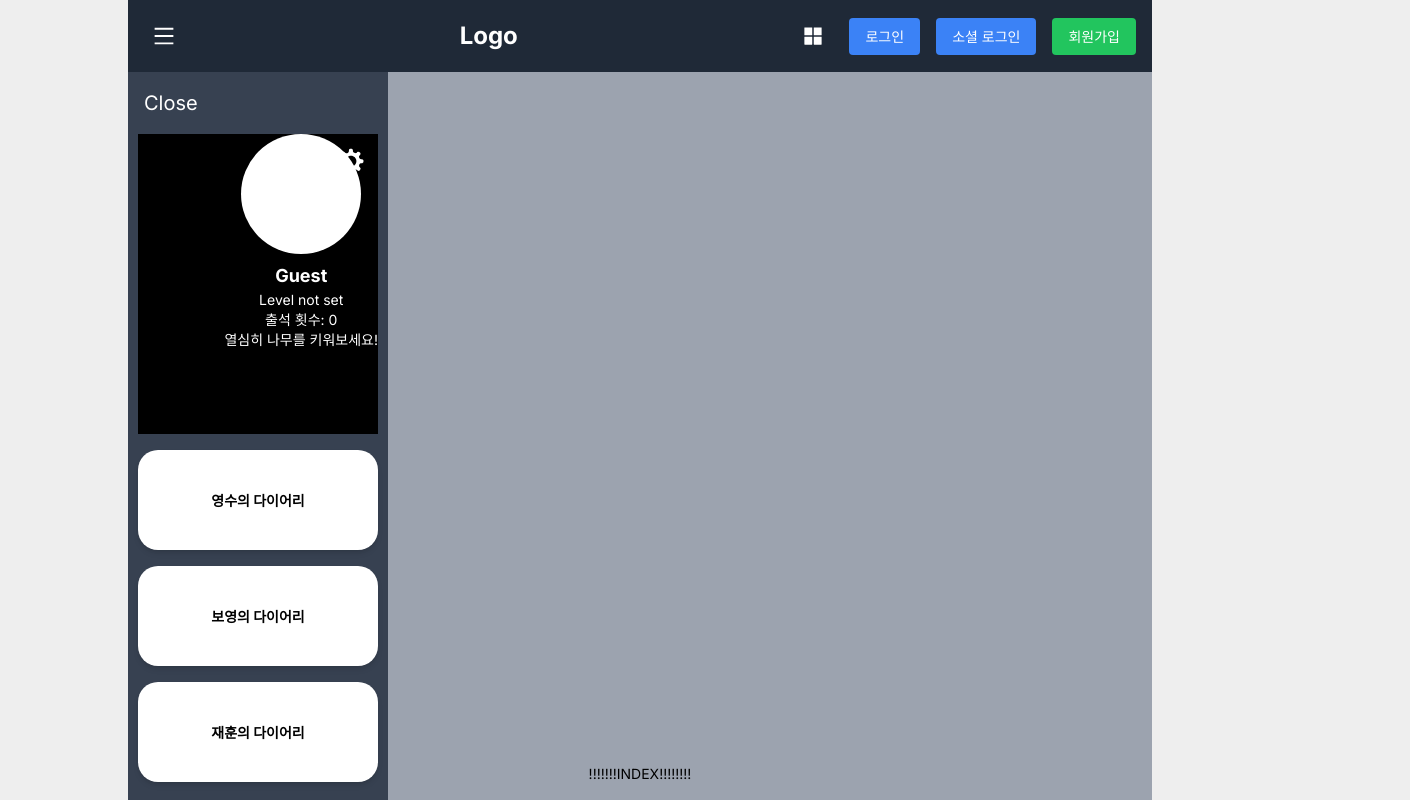
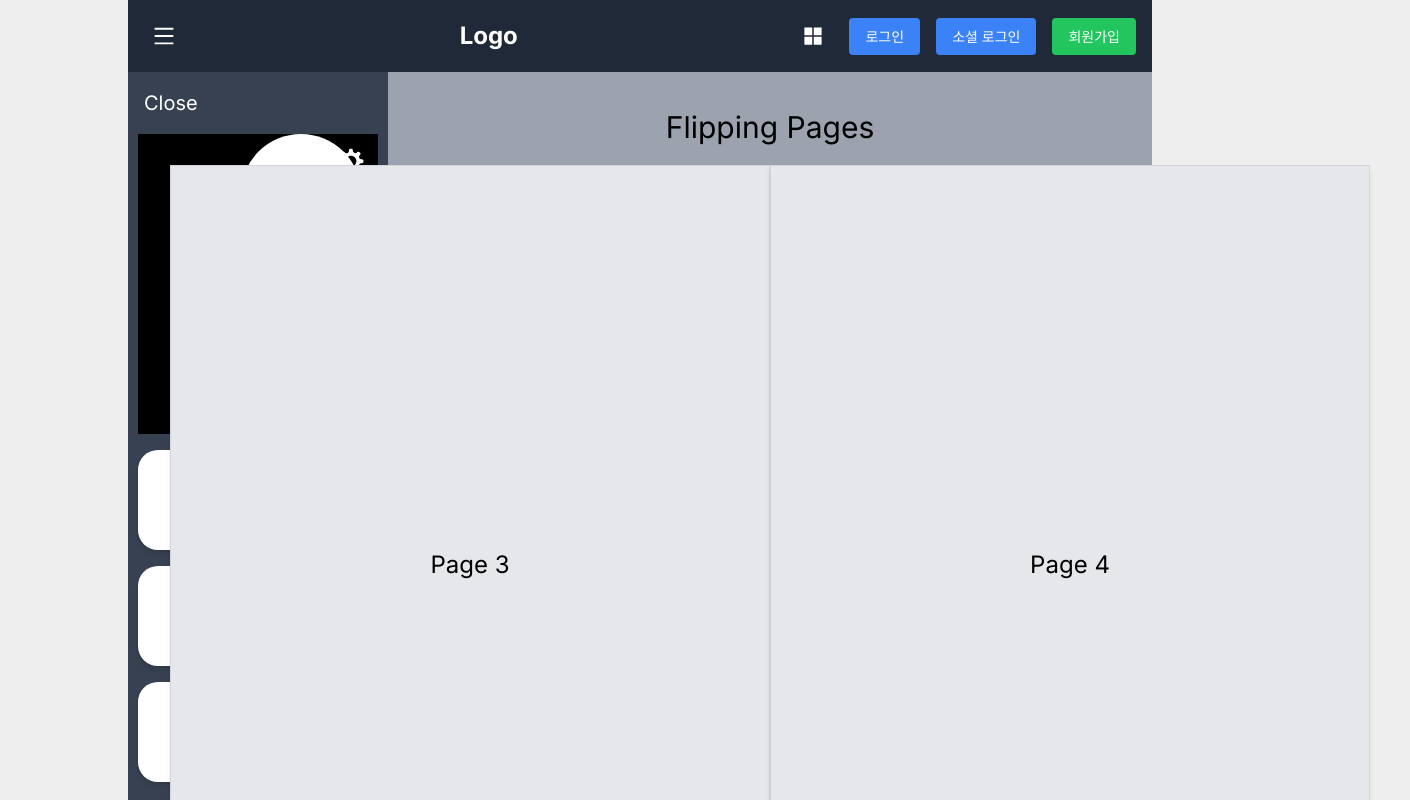
Before and after one commit to JJQKR/plantree-my, a Next.js app: page /view in a window 1280 px wide. Shown: the top 800 px of the page, 1410 px wide, since content can reach past the window. Built offline with nearby package versions, Linux system fonts and the light colour scheme; no server answers.

Commit message:
[update] view.tsx 책장 넘기기

```diff
--- a/package.json
+++ b/package.json
@@ -29,6 +29,7 @@
     "@types/node": "^20",
     "@types/react": "^18",
     "@types/react-dom": "^18",
+    "@types/react-slick": "^0.23.13",
     "@types/ws": "^8.5.11",
     "eslint": "^8",
     "eslint-config-next": "14.2.5",
--- a/src/app/view/page.tsx
+++ b/src/app/view/page.tsx
@@ -1,10 +1,12 @@
+import React from 'react';
+import TestPages from '@/components/templates/flipping';
 import IndexBottomSheet from '@/components/templates/IndexBottomSheet';
-import React from 'react';
 import '../globals.css';
 
-const ViewPage = () => {
+const ViewPage: React.FC = () => {
   return (
     <div>
+      <TestPages />
       <IndexBottomSheet />
     </div>
   );
--- /dev/null
+++ b/src/components/templates/flipping/index.tsx
@@ -0,0 +1,39 @@
+'use client';
+
+import React from 'react';
+import 'swiper/swiper-bundle.css';
+import { Swiper, SwiperSlide } from 'swiper/react';
+import { Pagination, Autoplay } from 'swiper/modules';
+
+const TestPages: React.FC = () => {
+  const pages = Array.from({ length: 5 }, (_, i) => (
+    <SwiperSlide key={i}>
+      <div className="flex h-screen">
+        <div className="flex-1 flex items-center justify-center h-full bg-gray-200 border border-gray-300 shadow-md text-2xl">
+          <h3>Page {i * 2 + 1}</h3>
+        </div>
+        <div className="flex-1 flex items-center justify-center h-full bg-gray-200 border border-gray-300 shadow-md text-2xl">
+          <h3>Page {i * 2 + 2}</h3>
+        </div>
+      </div>
+    </SwiperSlide>
+  ));
+
+  return (
+    <div className="container mx-auto p-5 max-w-7xl">
+      <h2 className="text-center text-3xl mb-5">Flipping Pages</h2>
+      <Swiper
+        modules={[Pagination, Autoplay]}
+        spaceBetween={0}
+        slidesPerView={1}
+        loop={true}
+        pagination={{ clickable: true }}
+        autoplay={{ delay: 5000 }}
+      >
+        {pages}
+      </Swiper>
+    </div>
+  );
+};
+
+export default TestPages;
```
Also changed, not shown: 1 other file (tests, documents, lock files or other folders).
